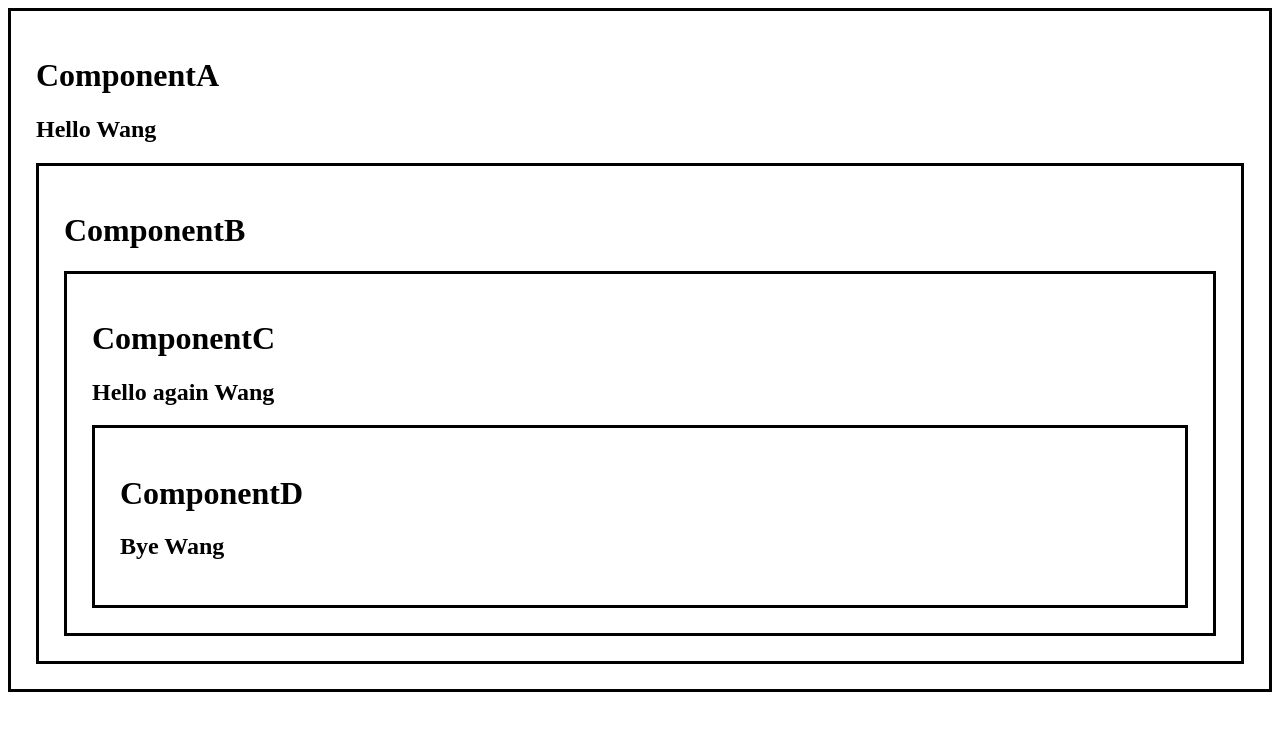
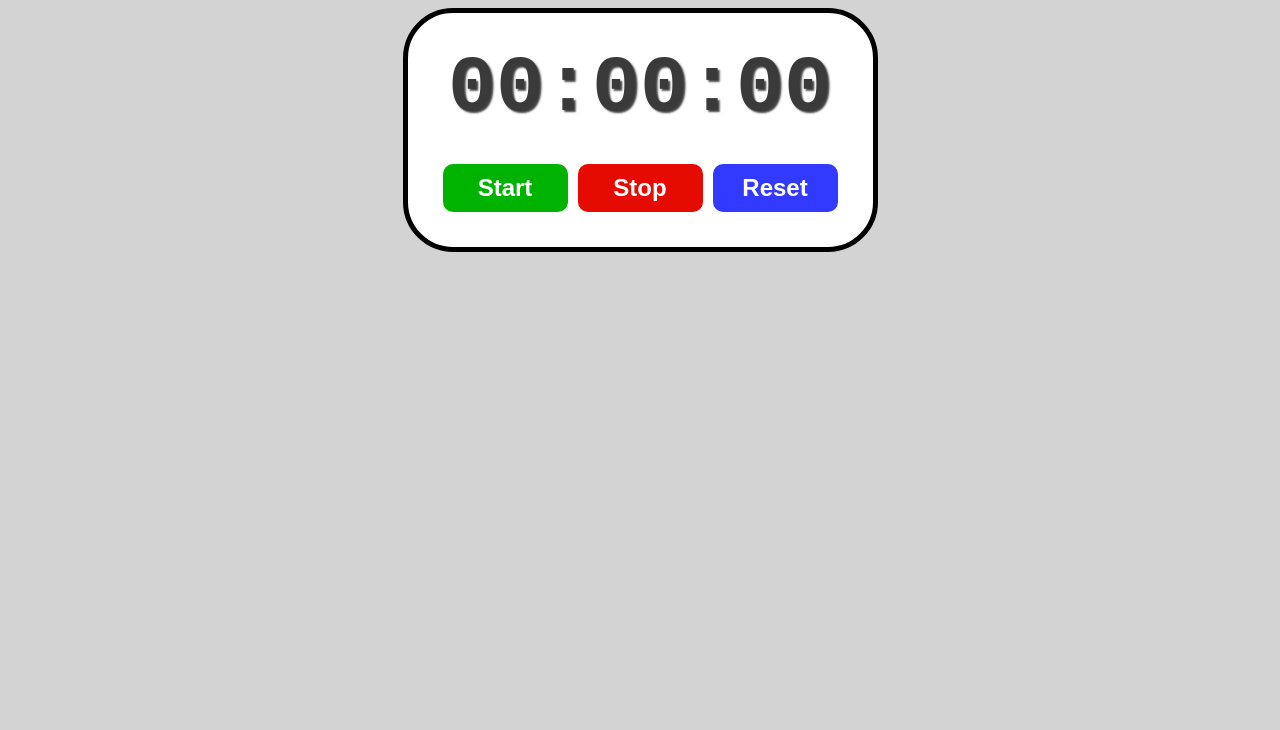
Before and after one commit to kingjeongkong/React_Practice, a React (Vite) app in the folder basic-react/: page / in a window 1280 px wide. Shown: the top 730 px of the page. Built offline with nearby package versions, Linux system fonts and the light colour scheme.

Commit message:
스탑워치 구현

```diff
--- a/basic-react/src/App.jsx
+++ b/basic-react/src/App.jsx
@@ -1,8 +1,8 @@
 import React from 'react';
-import ComponentA from './ComponentA';
+import Stopwatch from './Stopwatch';
 
 const App = () => {
-  return <ComponentA />;
+  return <Stopwatch />;
 };
 
 export default App;
--- a/basic-react/src/ComponentA.jsx
+++ /dev/null
@@ -1,20 +0,0 @@
-import React, { createContext, useState } from 'react';
-import ComponentB from './ComponentB';
-
-export const UserContext = createContext();
-
-const ComponentA = () => {
-  const [user, setUser] = useState('Wang');
-
-  return (
-    <div className="box">
-      <h1>ComponentA</h1>
-      <h2>{`Hello ${user}`}</h2>
-      <UserContext.Provider value={user}>
-        <ComponentB />
-      </UserContext.Provider>
-    </div>
-  );
-};
-
-export default ComponentA;
--- a/basic-react/src/ComponentB.jsx
+++ /dev/null
@@ -1,13 +0,0 @@
-import React from 'react';
-import ComponentC from './ComponentC';
-
-const ComponentB = () => {
-  return (
-    <div className="box">
-      <h1>ComponentB</h1>
-      <ComponentC />
-    </div>
-  );
-};
-
-export default ComponentB;
--- a/basic-react/src/ComponentC.jsx
+++ /dev/null
@@ -1,17 +0,0 @@
-import React, { useContext } from 'react';
-import ComponentD from './ComponentD';
-import { UserContext } from './ComponentA';
-
-const ComponentC = () => {
-  const user = useContext(UserContext);
-
-  return (
-    <div className="box">
-      <h1>ComponentC</h1>
-      <h2>{`Hello again ${user}`}</h2>
-      <ComponentD />
-    </div>
-  );
-};
-
-export default ComponentC;
--- a/basic-react/src/ComponentD.jsx
+++ /dev/null
@@ -1,15 +0,0 @@
-import React, { useContext } from 'react';
-import { UserContext } from './ComponentA';
-
-const ComponentD = () => {
-  const user = useContext(UserContext);
-
-  return (
-    <div className="box">
-      <h1>ComponentD</h1>
-      <h2>{`Bye ${user}`}</h2>
-    </div>
-  );
-};
-
-export default ComponentD;
--- /dev/null
+++ b/basic-react/src/Stopwatch.jsx
@@ -0,0 +1,67 @@
+import React, { useEffect, useRef, useState } from 'react';
+
+const Stopwatch = () => {
+  const [isRunning, setIsRunning] = useState(false);
+  const [elapsedTime, setElapsedTime] = useState(0);
+  const intervalIDRef = useRef(null);
+  const startTimeRef = useRef(0);
+
+  useEffect(() => {
+    if (isRunning) {
+      intervalIDRef.current = setInterval(() => {
+        setElapsedTime(Date.now() - startTimeRef.current);
+      }, 10);
+    }
+
+    return () => {
+      clearInterval(intervalIDRef.current);
+    };
+  }, [isRunning]);
+
+  function start() {
+    setIsRunning(true);
+    startTimeRef.current = Date.now() - elapsedTime;
+  }
+
+  function stop() {
+    setIsRunning(false);
+  }
+
+  function reset() {
+    setElapsedTime(0);
+    setIsRunning(false);
+  }
+
+  function formatTime() {
+    let hours = Math.floor(elapsedTime / (1000 * 60 * 60));
+    let minutes = Math.floor((elapsedTime / (1000 * 60)) % 60);
+    let seconds = Math.floor((elapsedTime / 1000) % 60);
+    let milliseconds = Math.floor((elapsedTime % 1000) / 10);
+
+    hours = String(hours).padStart(2, '0');
+    minutes = String(minutes).padStart(2, '0');
+    seconds = String(seconds).padStart(2, '0');
+    milliseconds = String(milliseconds).padStart(2, '0');
+
+    return `${minutes}:${seconds}:${milliseconds}`;
+  }
+
+  return (
+    <div className="stopwatch">
+      <div className="display">{formatTime()}</div>
+      <div className="controls">
+        <button className="start-button" onClick={start}>
+          Start
+        </button>
+        <button className="stop-button" onClick={stop}>
+          Stop
+        </button>
+        <button className="reset-button" onClick={reset}>
+          Reset
+        </button>
+      </div>
+    </div>
+  );
+};
+
+export default Stopwatch;
--- a/basic-react/src/index.css
+++ b/basic-react/src/index.css
@@ -1,4 +1,53 @@
-.box {
-  border: 3px solid;
-  padding: 25px;
+body {
+  display: flex;
+  flex-direction: column;
+  align-items: center;
+  background-color: lightgray;
 }
+.stopwatch {
+  display: flex;
+  flex-direction: column;
+  align-items: center;
+  border: 5px solid;
+  border-radius: 50px;
+  background-color: white;
+  padding: 30px;
+}
+.display {
+  font-size: 5rem;
+  font-family: monospace;
+  font-weight: bold;
+  color: rgb(58, 58, 58);
+  text-shadow: 2px 2px 2px hsla(0, 0%, 0%, 0.75);
+  margin-bottom: 25px;
+}
+.controls button {
+  font-size: 1.5rem;
+  font-weight: bold;
+  padding: 10px 20px;
+  margin: 5px;
+  min-width: 125px;
+  border: none;
+  border-radius: 10px;
+  cursor: pointer;
+  color: white;
+  transition: background-color 0.5s ease;
+}
+.start-button {
+  background-color: hsl(120, 100%, 35%);
+}
+.start-button:hover {
+  background-color: hsl(120, 100%, 30%);
+}
+.stop-button {
+  background-color: hsl(3, 100%, 45%);
+}
+.stop-button:hover {
+  background-color: hsl(3, 100%, 40%);
+}
+.reset-button {
+  background-color: hsl(238, 100%, 60%);
+}
+.reset-button:hover {
+  background-color: hsl(238, 100%, 55%);
+}
```
